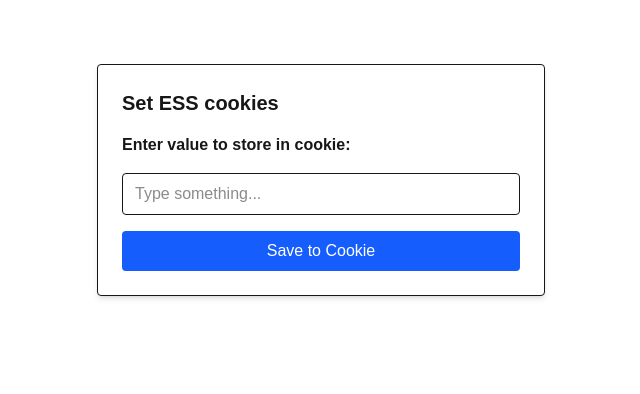
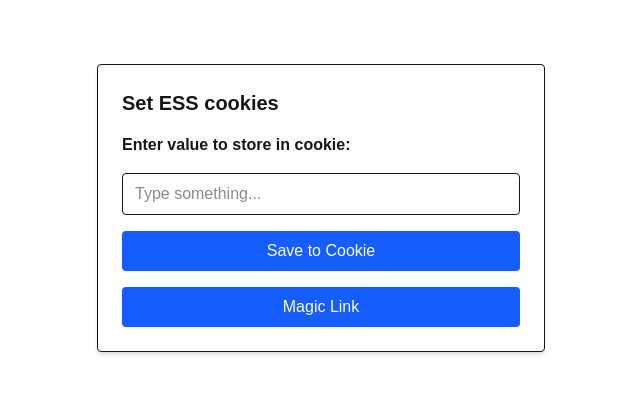
Before and after one commit to sychoong/ESS, a Next.js app: page /auth in a window 1280 px wide. Shown: the top 394 px of the page, without its empty margins (319-959 px from the left). Built offline with nearby package versions, Linux system fonts and the light colour scheme.

Commit message:
feat: add magic link to login

```diff
--- a/app/auth/page.tsx
+++ b/app/auth/page.tsx
@@ -1,10 +1,12 @@
 "use client";
 
 import { AUTH_COOKIE_NAME } from "@/util/constants";
-import { useRouter } from "next/navigation";
+import { useRouter, useSearchParams } from "next/navigation";
 
 export default function Auth() {
   const router = useRouter();
+  const searchParams = useSearchParams();
+
   return (
     <div className="max-w-md mx-auto mt-16 p-6 border rounded shadow-md">
       <h1 className="text-xl font-bold mb-4">Set ESS cookies</h1>
@@ -17,6 +19,7 @@ export default function Auth() {
           id="inputValue"
           type="text"
           name="cookiesValue"
+          value={searchParams.get("token") || ""}
           className="border rounded px-3 py-2"
           placeholder="Type something..."
         />
@@ -47,6 +50,24 @@ export default function Auth() {
           Save to Cookie
         </button>
       </form>
+      <div className="flex justify-center mt-4">
+        <button
+          className="bg-blue-600 text-white py-2 rounded hover:bg-blue-700 w-full"
+          onClick={ () => {
+            const url = new URL(
+              decodeURI(
+                "https://login.microsoftonline.com/69857f89-851d-4f06-8114-84e781ee13e2/saml2?SAMLRequest=rVNLj9owEL7vr0C5m5AXcSxAotAHEgUEaQ%2B9VI4z2bXk2Knt7LL%2Fvk7CLrSqONWXSOP5Hv4yMzO0Fg1ZtvZJHuFXC8Y%2BjNw510Ia0l%2FOvVZLoqjhhkhagyGWkdPy65aE4wlptLKKKeH9BbuPosaAtlzJAbZZz7397uN2%2F3mz%2B1lkcZTgNApYGGY4nmRZGmGaBjRNClxURTTFGcVVNUC%2FgzaOZ%2B452qFy0OqZl6B3TnXu5VSAtEyotrxoGdPCRhpLpXWoSZigyRRNknySkCQiCf4x9K1dFFxS25M%2FWdsY4vtCPXI5rjnTyqjKKim4hDFTtT%2FNcJJWOEM4CUoUV44TB0GMcAwpDgCCCEK%2FCyZ8d9nn9oHLksvH%2B3EVQ5MhX%2FL8gA77Uz6QLN9iXClp2hr0CfQzZ%2FDtuL16Zu79mgpEGz621zTGlA9%2B%2FAgHJSRVhYIqiVEcQ4loEYYoy8KAFZiFrIh8yoy36EVnHYr0MerF%2FxWpwdKSWjrzbzWuqg3pfupmfVCCs9e%2B3p1PStfU3o%2Bwq%2FASVX0rabqpMdbZ9N5ZlkKol5UGat3YWN2CN%2FL%2F0L7sB5T9trjILZztaKXqhmpuujGBM2X2EtM1qtv2lXCjf4RqcXc7GGFdnysf3OdF6bIbF2BOO9dUmkZpe8non%2BSDa%2F%2BO7cXD2%2FXt6i9%2BAw%3D%3D&RelayState=https%3A%2F%2Flocalhost%2Fauth%2F"
+              )
+            );
+            const params = new URLSearchParams(url.search);
+            params.set("RelayState", `${process.env.NEXT_PUBLIC_BASE}/auth/`);
+            url.search = params.toString();
+            router.push(url.toString()); // Redirect to home page after saving cookie
+        }}
+      >
+        Magic Link
+      </button>
+    </div>
     </div>
   );
 }
--- a/middleware.ts
+++ b/middleware.ts
@@ -6,6 +6,16 @@ export function middleware(request: NextRequest) {
   const cookie = request.cookies.get(AUTH_COOKIE_NAME);
   if (!cookie && !request.nextUrl.pathname.startsWith("/auth")) {
     return NextResponse.redirect(new URL("/auth", request.url));
+  }
+   if (request.nextUrl.searchParams.get("token") ) {
+    const response = NextResponse.redirect(new URL("/", request.url));
+    response.cookies.set({
+      name: AUTH_COOKIE_NAME,
+      value: request.nextUrl.searchParams.get("token") || "",
+      path: "/",
+      maxAge: 60 * 60 * 24 * 7, // 7 days
+    });
+    return response;
   }
   return NextResponse.next();
 }
```
